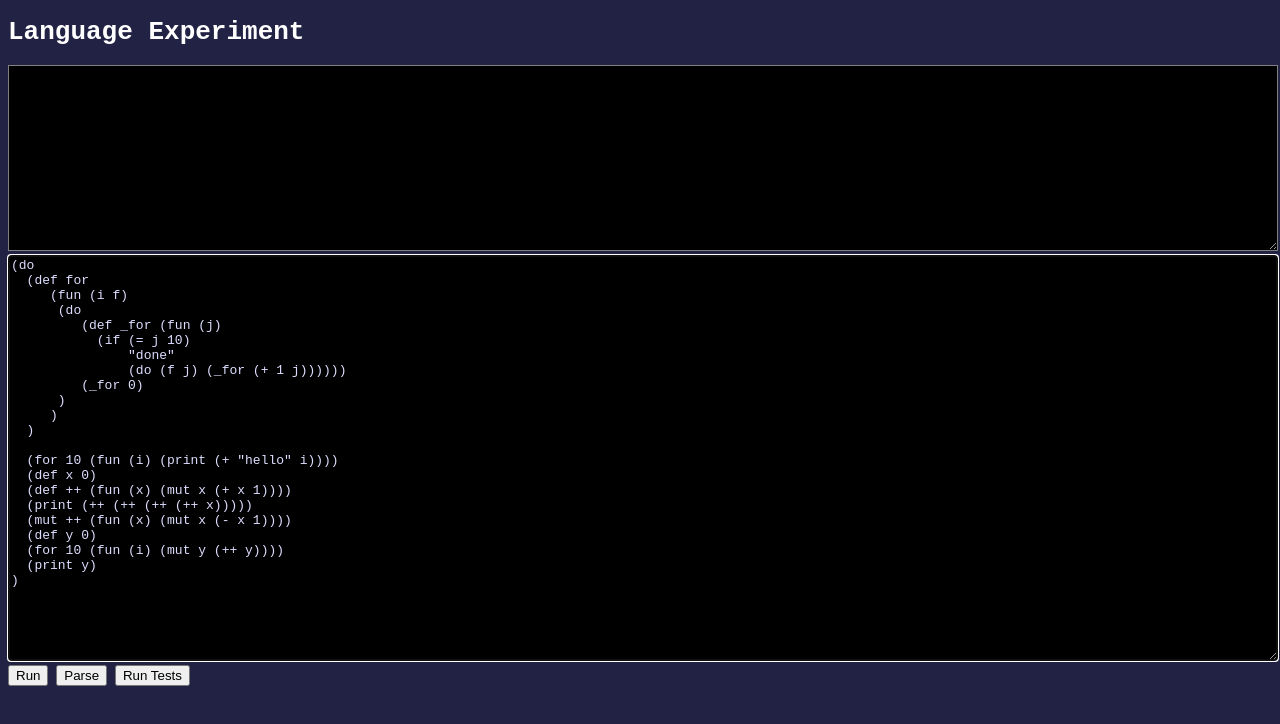
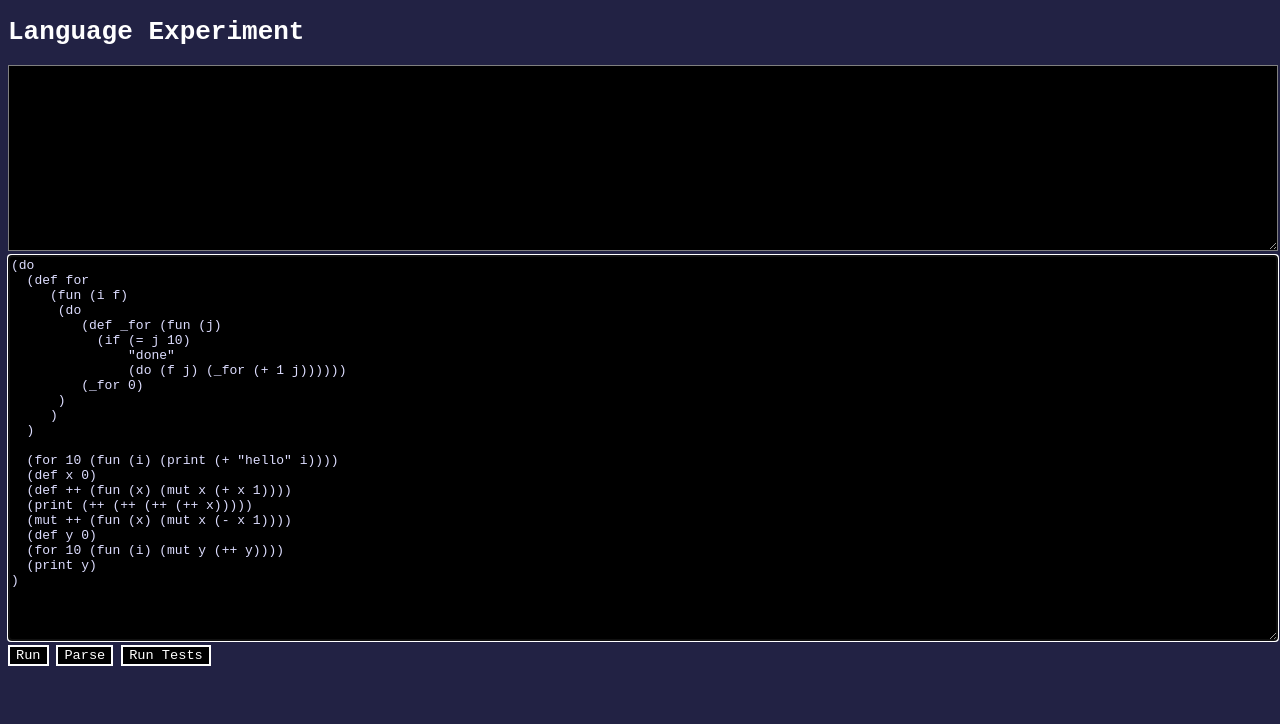
Before and after one commit to willnewton10/lang-experiment, a plain HTML site: page index.html in a window 1280 px wide. Drawn offline with Linux system fonts and the light colour scheme.

Commit message:
changed styles

```diff
--- a/index.html
+++ b/index.html
@@ -34,9 +34,9 @@
 )
 	</textarea>
 	<br />
-	<input type='button' value='Run' onclick='runScript("run")' />
-	<input type='button' value='Parse' onclick='runScript("parse")' />
-	<input type='button' value='Run Tests' onclick='runScript("runTests")' />
+	<input class='btn' type='button' value='Run' onclick='runScript("run")' />
+	<input class='btn' type='button' value='Parse' onclick='runScript("parse")' />
+	<input class='btn' type='button' value='Run Tests' onclick='runScript("runTests")' />
 
 	<script src='parse.js'></script>
 	<script src='lang.js'></script>
--- a/style.css
+++ b/style.css
@@ -11,10 +11,23 @@ body {
 	background-color: black;
 }
 #in {
-	height: 400px;
+	height: 380px;
 	color: #DDF;
 }
 #out {
 	height: 180px;
-	color: #7D7;
+	/*color: #7D7;*/
+	color: #3AF;
 }
+.btn {
+	border: 2px solid white;
+	background-color: black;
+	color: white;
+	font-family: monospace;
+	font-size: 105%;
+}
+.btn:hover {
+	background-color: #3AF;
+	color: black;
+	font-weight: bold;
+}
```
